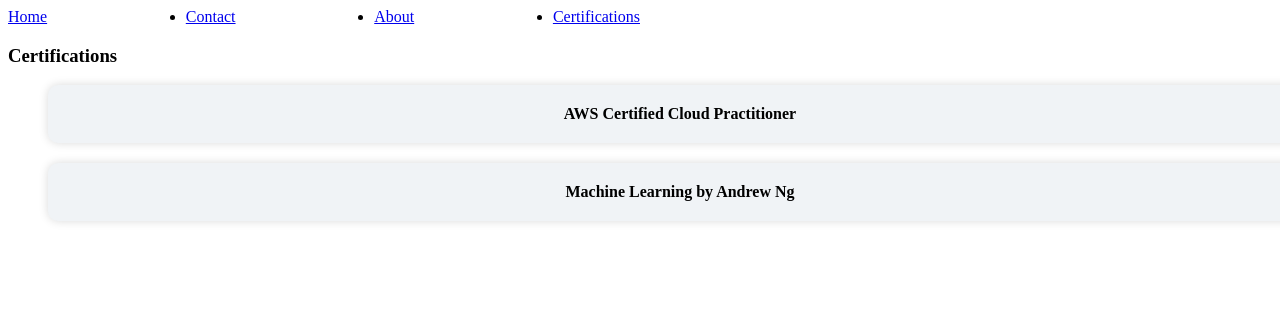
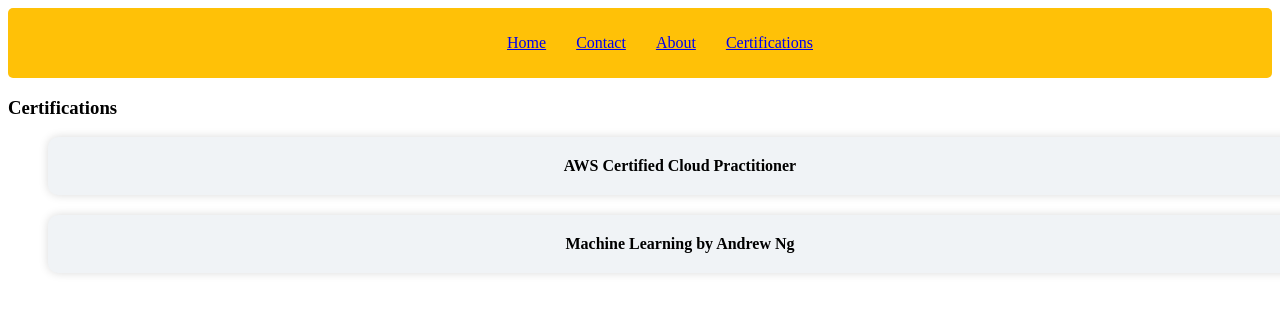
Before and after one commit to PSatyadevAbhiram/Portfolio, a Next.js app: page /certifications in a window 1280 px wide. Shown: the top 314 px of the page. Built offline with nearby package versions, Linux system fonts and the light colour scheme.

Commit message:
Added more styles and structured it better

```diff
--- a/components/Certifications.js
+++ b/components/Certifications.js
@@ -1,6 +1,7 @@
 import React, { useState } from "react";
 import { useSelector } from "react-redux";
 import globalStyles from "./Globals.module.css";
+import certStyles from "./Certifications.module.css";
 
 const Certifications = () => {
   const certifications = useSelector((state) => state.certifications);
@@ -23,20 +24,20 @@
 
   return (
     <div>
-      <h3 className={globalStyles.h3}>Certifications</h3>
-      <ul className={globalStyles.ul}>
+      <h3 className={certStyles.h3}>Certifications</h3>
+      <ul className={certStyles.ul}>
         {Object.entries(groupedCertifications).map(([certName, certifications]) => (
           <li
             key={certName}
             onMouseEnter={() => setCertName(certName)}
             onMouseLeave={() => setCertName(null)}
           >
-            <div className={globalStyles.card}>
+            <div className={`${globalStyles.card} ${certStyles.card}` }>
               <strong>{certName}</strong>
               {hoveredCertName === certName && (
                 <ul>
                   {certifications.map((certification, index) => (
-                    <li className={globalStyles.cert_details} key={index}>
+                    <li className={certStyles.cert_details} key={index}>
                       Provider: {certification.provider} <br />
                       Validation Number: {certification.validationNumber} <br />
                       Verification URL: {certification.certificateURL} <br />
--- /dev/null
+++ b/components/Certifications.module.css
@@ -0,0 +1,23 @@
+.card:hover {
+  transform: scale(1.05);
+  box-shadow: 0 0 20px rgba(0, 0, 0, 0.3); /* Hover Effect */
+}
+
+.cert_details {
+  display: flex;
+  flex-direction: column;
+  justify-content: center;
+  align-items: center;
+  padding: 20px;
+}
+
+.cert_details p {
+  color: #ffffff; /* Text Color (Details) */
+}
+.ul {
+  list-style: none;
+}
+.card h3,
+.card p {
+  color: #333333; /* Text Color (Card Content) */
+}
--- a/components/Globals.module.css
+++ b/components/Globals.module.css
@@ -13,29 +13,3 @@
   cursor: pointer;
   margin-bottom: 20px;
 }
-
-.card:hover {
-  transform: scale(1.05);
-  box-shadow: 0 0 20px rgba(0, 0, 0, 0.3); /* Hover Effect */
-}
-
-.cert_details {
-  display: flex;
-  flex-direction: column;
-  justify-content: center;
-  align-items: center;
-  padding: 20px;
-}
-
-.card h3,
-.card p {
-  color: #333333; /* Text Color (Card Content) */
-}
-
-.cert_details p {
-  color: #FFFFFF; /* Text Color (Details) */
-}
-
-.ul {
-  list-style: none;
-}
--- a/components/Navigation.js
+++ b/components/Navigation.js
@@ -4,18 +4,18 @@
 
 const Navigation = () => {
     return(
-        <nav>
+        <nav className={navStyles.nav}>
             <ul className={navStyles.ul}>
                 <li className={navStyles.li}>
                     <Link href="/">Home</Link>
                 </li>
-                <li>
+                <li className={navStyles.li}>
                     <Link href="/contact">Contact</Link>
                 </li>
-                <li>
+                <li className={navStyles.li}>
                     <Link href="/about">About</Link>
                 </li>
-                <li>
+                <li className={navStyles.li}>
                     <Link href="/certifications">Certifications</Link>
                 </li>
             </ul>
--- a/components/Navigation.module.css
+++ b/components/Navigation.module.css
@@ -1,13 +1,29 @@
-.li{
-    list-style: none;
+/* Navigation.module.css */
+
+.nav {
+  background-color: #ffc107;
+  color: white;
+  padding: 10px 0;
+  border-radius: 5px;
 }
 
-.ul{
-    display: flex;
-    flex-direction: row;
-    justify-content: space-between;
-    align-items: center;
-    padding: 0;
-    margin: 0;
-    width: 50%;
+.ul {
+  list-style-type: none;
+  display: flex;
+  justify-content: center;
 }
+
+.li {
+  margin: 0 15px;
+}
+
+.li :hover{
+  color: #01000c;
+  transition: color 0.3s ease;
+}
+
+.link {
+  text-decoration: none;
+  color: white;
+  transition: color 0.3s ease;
+}
```
